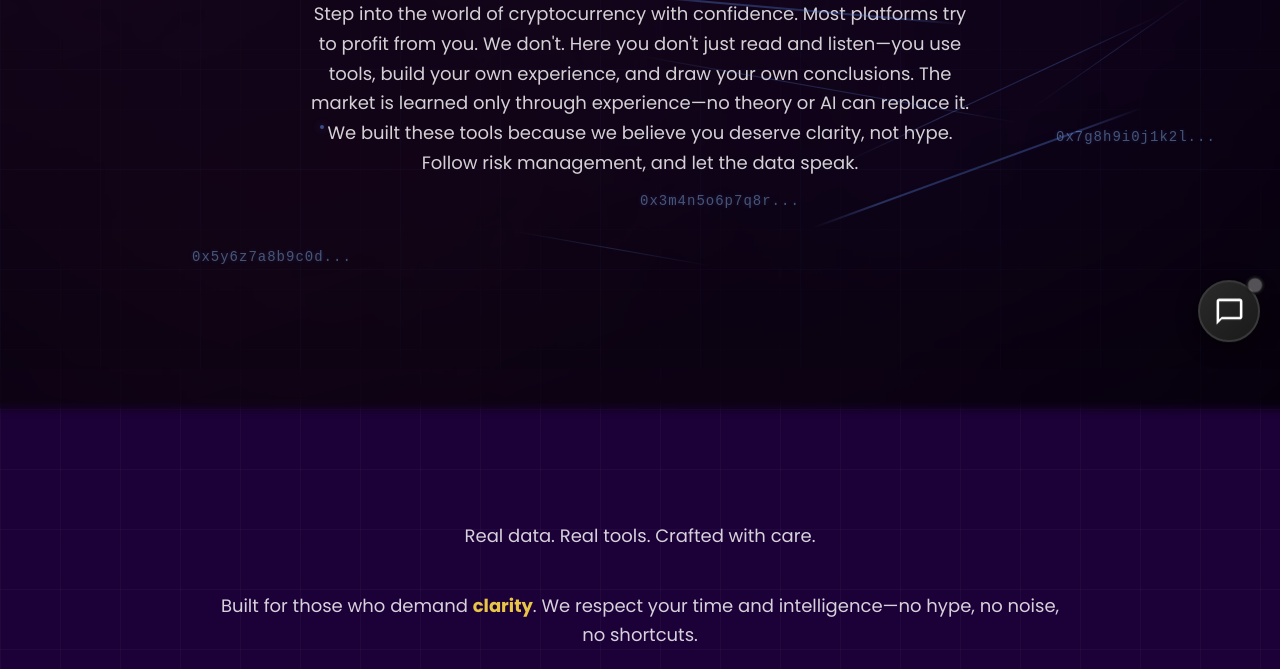
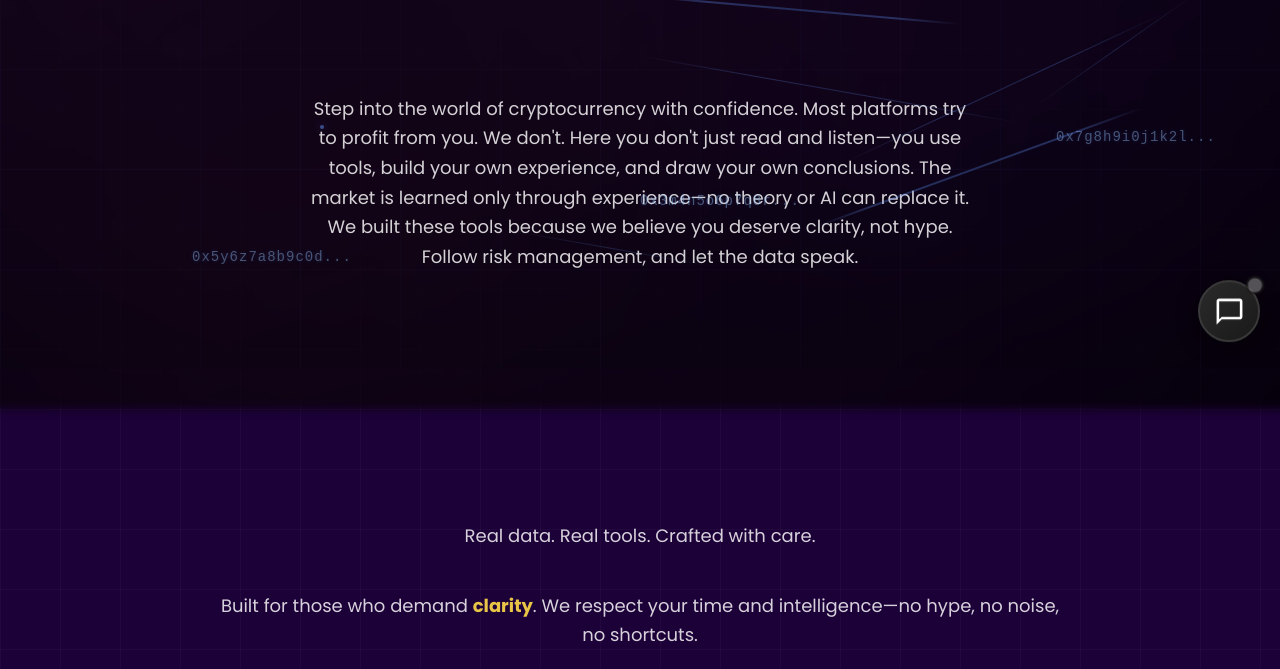
Before and after one commit to em1238370-oss/crypto-academy-pro, a plain HTML site: page index.html in a window 1280 px wide. Shown: the part 431-1100 px from the top of the page. Drawn offline with Linux system fonts and the light colour scheme; no server answers.

Commit message:
Текст на 5см дальше от заголовка

```diff
--- a/styles.css
+++ b/styles.css
@@ -447,6 +447,7 @@ html {
    color: rgba(255, 255, 255, 0.82);
    line-height: 1.65;
    text-align: center;
+   margin-top: 5cm;
 }
 
 /* Real data section */
```
